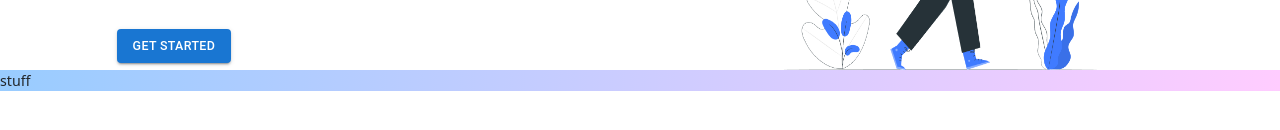
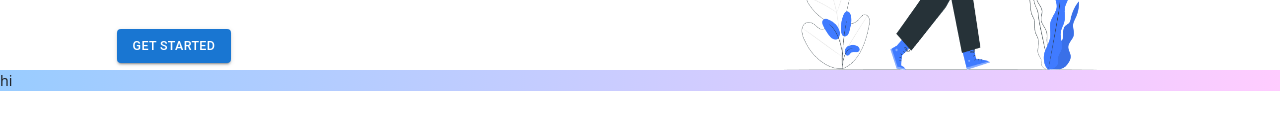
Before and after one commit to fullstackatbrown/project-keebworld-frontend, a React (Create React App) app: page / in a window 1280 px wide. Shown: the part 422-552 px from the top of the page. Built offline with nearby package versions, Linux system fonts and the light colour scheme.

Commit message:
added section 2 of homepage

```diff
--- a/src/components/HeroSection.css
+++ b/src/components/HeroSection.css
@@ -9,8 +9,8 @@
   /* display: flex;
   flex-direction: row;
   flex-wrap: wrap; */
-  /* margin-left: auto; */
-  align-items: center;
+  /* margin-left: auto;
+  align-items: center; */
 }
 
 .home_hero-row {
--- /dev/null
+++ b/src/components/HomeSub2.css
@@ -0,0 +1,3 @@
+.multicolor {
+  background: linear-gradient(to right, #99ccff 0%, #ffccff 100%);
+}
--- /dev/null
+++ b/src/components/HomeSub2.js
@@ -0,0 +1,8 @@
+import React from "react";
+import "./HomeSub2.css";
+
+function HomeSub2() {
+  return <div className="multicolor"> hi</div>;
+}
+
+export default HomeSub2;
--- a/src/pages/Homepage.js
+++ b/src/pages/Homepage.js
@@ -1,5 +1,6 @@
 import React from "react";
 import HeroSection from "../components/HeroSection";
+import HomeSub2 from "../components/HomeSub2";
 import { homeObjOne } from "./data";
 import "./homepage.css";
 
@@ -7,7 +8,7 @@ export default function HomePage() {
   return (
     <>
       <HeroSection {...homeObjOne} />
-      <div className="multicolor">stuff</div>
+      <HomeSub2 className="multicolor" />
     </>
     // <div className="notes">
     //     <p>Notes 2/26:</p>
--- a/src/pages/homepage.css
+++ b/src/pages/homepage.css
@@ -9,7 +9,3 @@
   border-radius: 20px;
   filter: drop-shadow(1px 1px 1.5px black);
 }
-
-.multicolor {
-  background: linear-gradient(to right, #99ccff 0%, #ffccff 100%);
-}
```
Also changed, not shown: src/components/HeroSection.js (+0 -19 lines).
